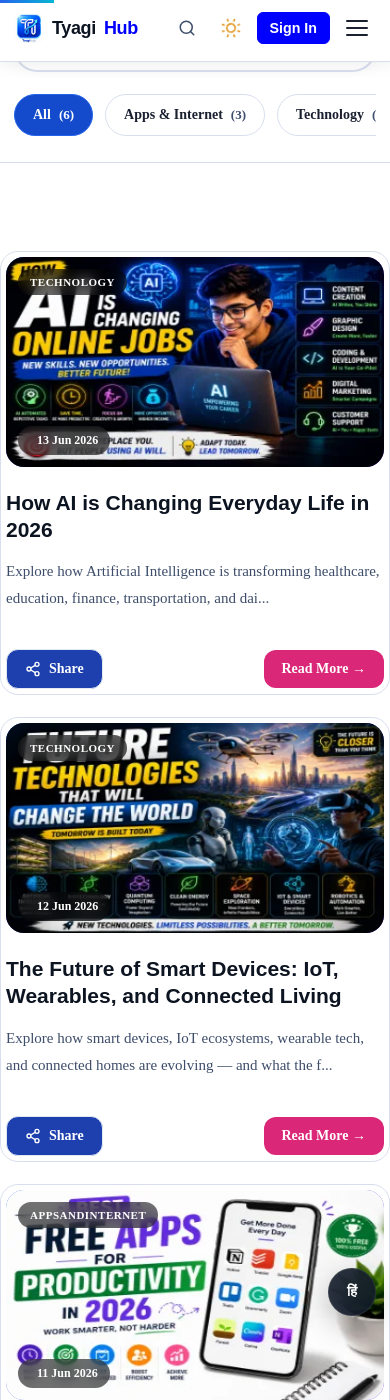
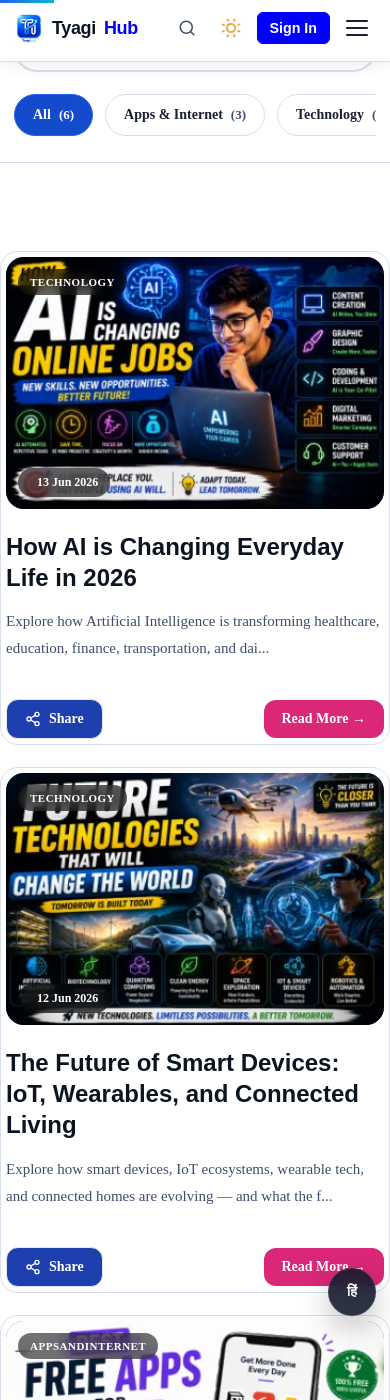
Before and after one commit to HimanshuTyagiJi/TyagiHub, a Jekyll site: the page built from discover/index.html, in a window 390 px wide and 1400 px high, scrolled down 799 px. Built offline with Jekyll 4.4.1, drawn with Linux system fonts in a browser that asks for light colours.

Commit message:
Update discover.css

```diff
--- a/assets/css/discover.css
+++ b/assets/css/discover.css
@@ -57,19 +57,7 @@
    HERO IMAGE
 ========================= */
 
-.post-hero-img {
-  position: relative;
-  overflow: hidden;
-  border-radius: 18px;
-  margin-bottom: 28px;
-}
-
-.post-hero-img img {
-  width: 100%;
-  display: block;
-  object-fit: cover;
-  border-radius: 18px;
-}
+
 
 /* =========================
    TOC
@@ -514,40 +502,6 @@
   transform: translateY(-4px);
 }
 
-/* =========================
-   IMAGE
-========================= */
-
-.post-img {
-  width: 280px;
-  min-width: 280px;
-  height: 190px;
-  border-radius: 18px;
-  overflow: hidden;
-  position: relative;
-  background: linear-gradient(135deg, #2563eb, #7c3aed);
-  display: flex;
-  align-items: center;
-  justify-content: center;
-}
-
-.post-img::before {
-  content: "TYAGIHUB";
-  position: absolute;
-  font-size: 28px;
-  font-weight: 800;
-  color: rgba(255, 255, 255, .12);
-  letter-spacing: 2px;
-}
-
-.post-img img {
-  width: 100%;
-  height: 100%;
-  /*object-fit: cover;*/
-  display: block;
-  position: relative;
-  z-index: 2;
-}
 
 /* =========================
    CATEGORY
@@ -716,11 +670,7 @@
     flex-direction: column;
   }
 
-  .post-img {
-    width: 100%;
-    min-width: 100%;
-    height: 220px;
-  }
+
 
   .post-top-meta h2 {
     font-size: 24px;
@@ -735,9 +685,7 @@
     border-radius: 18px;
   }
 
-  .post-img {
-    height: 210px;
-  }
+
 
   .post-top-meta h2 {
     font-size: 21px;
@@ -1580,3 +1528,88 @@
   outline: none;
   box-shadow: 0 2px 8px rgba(0, 0, 0, 0.02);
 }
+
+
+
+
+.post-hero-img {
+  position: relative;
+  overflow: hidden;
+  border-radius: 18px;
+  margin-bottom: 28px;
+}
+
+.post-hero-img img {
+  width: 100%;
+  display: block;
+  object-fit: cover;
+  border-radius: 18px;
+}
+
+/* 🟢 DESKTOP CONTAINER FIX */
+.post-img {
+  width: 280px;
+  min-width: 280px;
+  height: 190px; /* Desktop height lock */
+  border-radius: 18px;
+  overflow: hidden;
+  position: relative;
+  background: linear-gradient(135deg, #2563eb, #7c3aed);
+  display: flex;
+  align-items: center;
+  justify-content: center;
+}
+
+.post-img::before {
+  content: "TYAGIHUB";
+  position: absolute;
+  font-size: 28px;
+  font-weight: 800;
+  color: rgba(255, 255, 255, .12);
+  letter-spacing: 2px;
+}
+
+/* 🟢 IMAGE RATIO AND OBJECT-FIT UNLOCK */
+.post-img img {
+  width: 100% !important;
+  height: 100% !important;
+  object-fit: cover !important; /* 👈 Isko uncomment karna sabse zaroori tha! */
+  display: block;
+  position: relative;
+  z-index: 2;
+  /* Browser ko force karo asli width/height ratio follow karne ke liye */
+  aspect-ratio: 354 / 236 !important;
+}
+
+/* 📱 RESPONSIVE MEDIA QUERIES */
+@media(max-width:900px) {
+  .horizontal-post-card {
+    flex-direction: column;
+  }
+
+  /* 🟢 Height ko exact 1.50 ratio me responsive kiya taaki mismatch na aaye */
+  .post-img {
+    width: 100%;
+    min-width: 100%;
+    height: auto !important; /* Fixed height hatao */
+    aspect-ratio: 354 / 236 !important; /* Ratio se height automatic manage hogi */
+  }
+
+  .post-top-meta h2 {
+    font-size: 24px;
+  }
+}
+
+@media(max-width:600px) {
+  .horizontal-post-card {
+    border-radius: 18px;
+  }
+
+  /* 🟢 Mobile par bhi stretch rokhne ke liye aspect-ratio rule lagaya */
+  .post-img {
+    width: 100%;
+    min-width: 100%;
+    height: auto !important;
+    aspect-ratio: 354 / 236 !important;
+  }
+}
```
